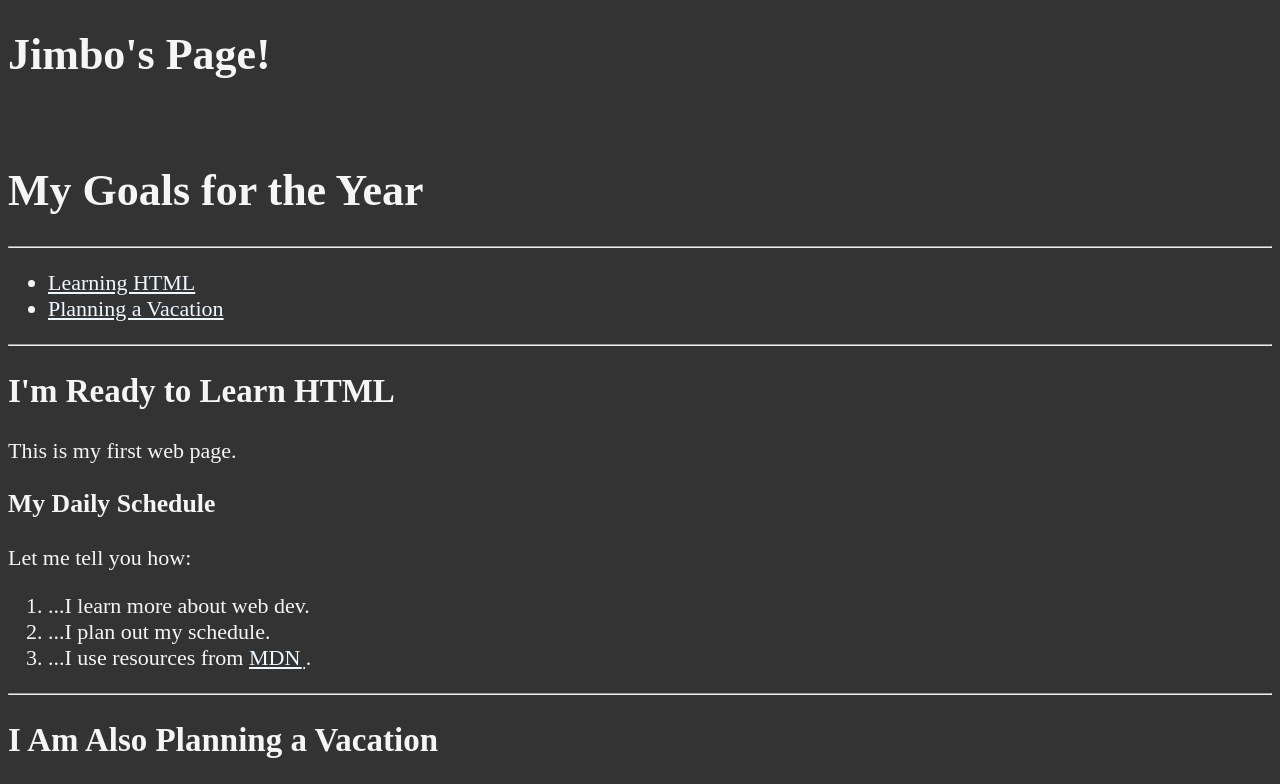
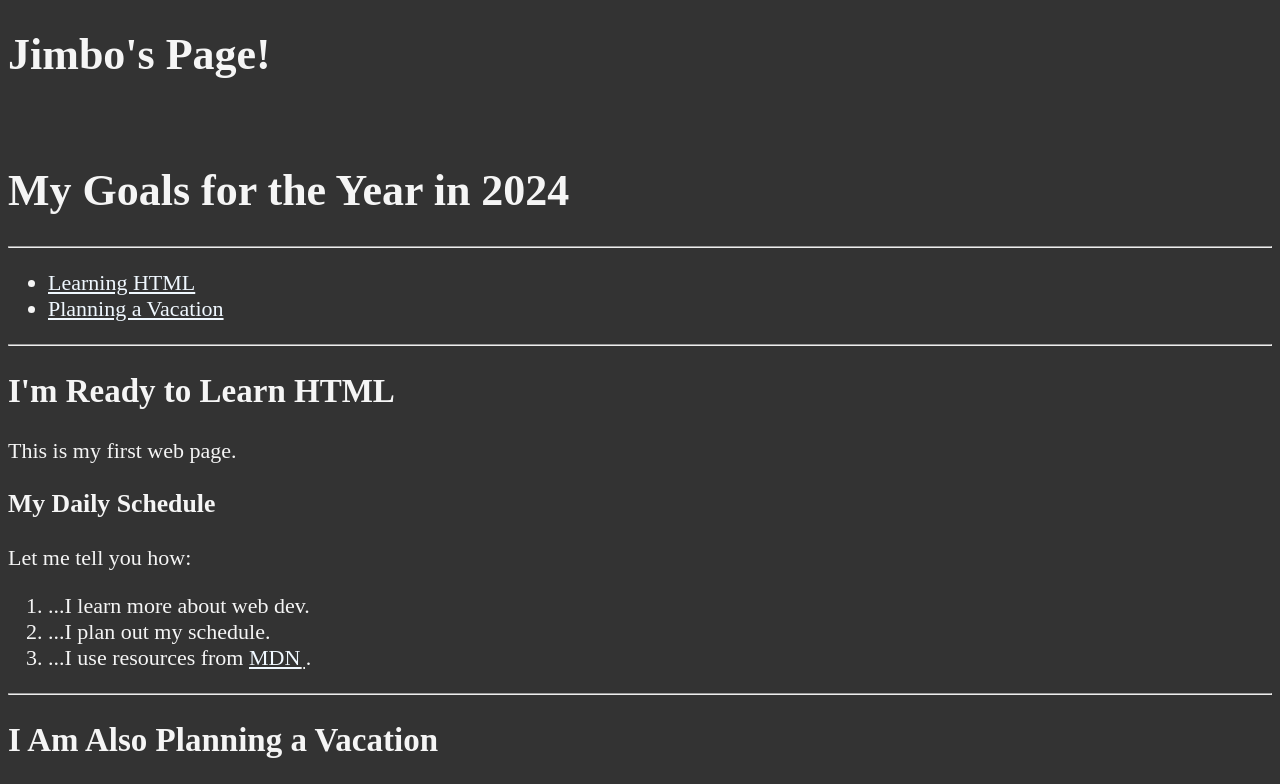
Before and after one commit to jimbo9943/Git_Code_Playground, a plain HTML site: page index.html in a window 1280 px wide. Shown: the top 784 px of the page. Drawn offline with Linux system fonts and the light colour scheme.

Commit message:
Changed index.html

```diff
--- a/index.html
+++ b/index.html
@@ -12,7 +12,7 @@
 
 <body>
     <h1>Jimbo's Page!</h1><br>
-    <h1>My Goals for the Year</h1>
+    <h1>My Goals for the Year in 2024</h1>
 
     <hr>
 
```
